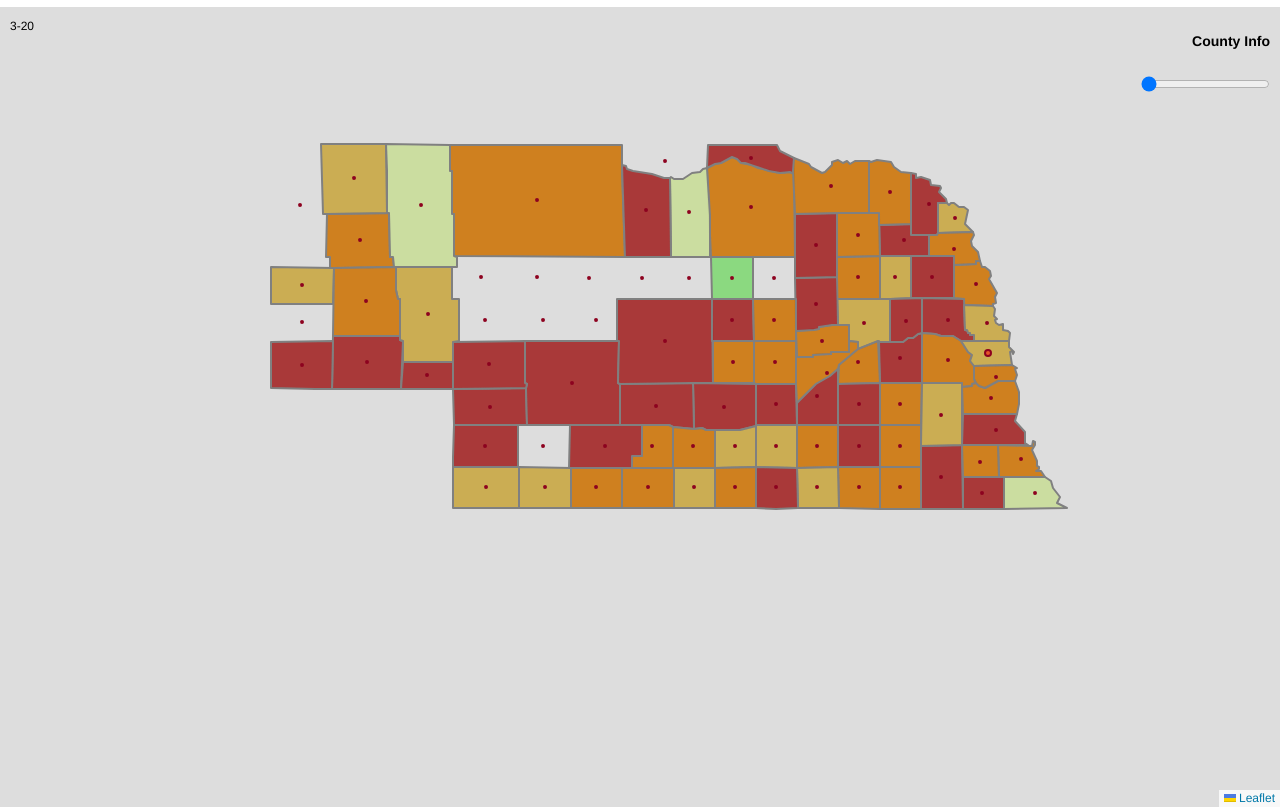
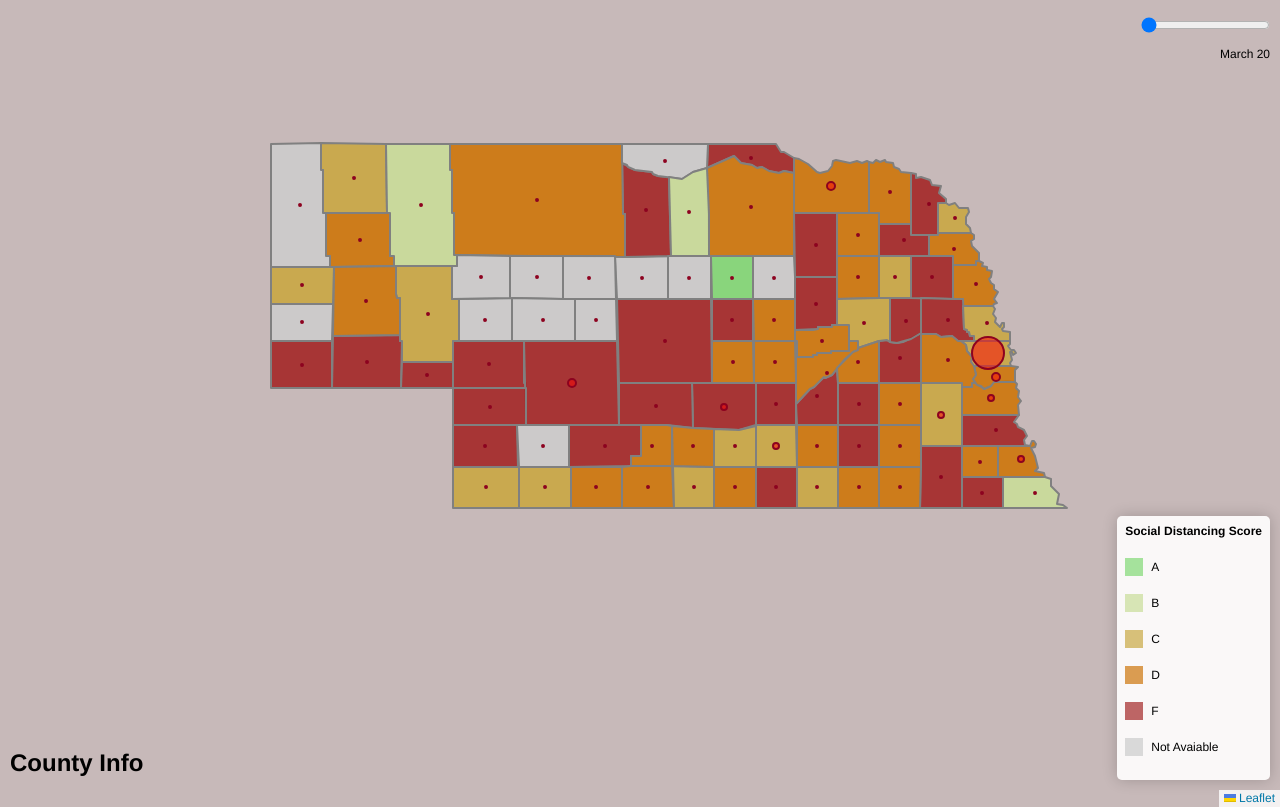
Before and after one commit to mctrann-geography/mctrann-geography.github.io, a plain HTML site: page FP/leaflet.html in a window 1280 px wide. Shown: the part 73-880 px from the top of the page. Drawn offline with nearby package versions, Linux system fonts and the light colour scheme; no server answers.

Commit message:
almost complete map but styling is sh*t

```diff
--- a/FP/leaflet.html
+++ b/FP/leaflet.html
@@ -8,7 +8,15 @@
     <script src="https://unpkg.com/leaflet@1.3.4/dist/leaflet.js" crossorigin=""></script>
     <script src="https://code.jquery.com/jquery-3.3.1.min.js" integrity="sha256-FgpCb/KJQlLNfOu91ta32o/NMZxltwRo8QtmkMRdAu8="
         crossorigin="anonymous"></script>
+    <script src="https://code.jquery.com/ui/1.12.1/jquery-ui.min.js" integrity="sha256-VazP97ZCwtekAsvgPBSUwPFKdrwD3unUfSGVYrahUqU="
+        crossorigin="anonymous"></script>
     <script src="https://cdnjs.cloudflare.com/ajax/libs/jquery/3.3.1/jquery.min.js"></script>
+    <script src="https://mctrann-geography.github.io/FP/data/caseByDate.js"></script>
+    <script src="https://mctrann-geography.github.io/FP/data/sdScoring.js"></script>
+    <script src="https://mctrann-geography.github.io/FP/data/county.js"></script>
+    <script src="https://mctrann-geography.github.io/FP/data/baseLayer.js"></script>
+    <!-- <link href="style/style.css" rel="stylesheet"> -->
+
 </head>
 <style>
     html,
@@ -17,12 +25,17 @@
         padding: 0;
         height: 100%;
     }
+#background{
+    background: #c7b9b9;
 
+}
     #map {
         min-height: 100%
     }
 
     .legend {
+
+
         padding: 6px 8px;
         line-height: 18px;
         background: rgba(255, 255, 255, 0.9);
@@ -39,9 +52,12 @@
         margin-right: 8px;
         opacity: 0.7;
     }
+    .leaflet-container{
+    background: #c7b9b9;
+}
 </style>
 
-<body>
+<body id = "background">
     <h1>Nebraska Counties and Corona-Virus</h1>
     <div id="map"></div>
     <script type="text/javascript">
@@ -53,6 +69,8 @@
         var scoringURL = "https://mctrann-geography.github.io/FP/data/sdScoringF.geojson";
 
         //INTERACTIVE PARTS
+
+        //FIX STLING SO THAT EVEN IF THE SYMBOL IS COVERING A COUNTY THE COUNTY CAN STILL BE HIGHLIGHTED
         function highlightFeature(e) {
             var layer = e.target;
             // console.log(e.target);
@@ -67,9 +85,9 @@
             }
             info.update(layer.feature.properties);
         }
+        //FIXME: reset style goes over the case symbols
         function resetHighlight(e) {
             basemap.resetStyle(e.target);
-            score.resetStyle(e.target);
             info.update("");
         }
         function onEachFeature(feature, layer) {
@@ -89,15 +107,6 @@
                                 '#ccc'
         }
 
-        // function assignStyle(currentStyle, newStyle) {
-        //     currentStyle.setStyle(newStyle);
-        //     currentStyle._recordedStyle = newStyle;
-        // }
-
-        // function reassignStyle(oldStyle) {
-        //     oldStyle.setStyle(oldStyle._recordedStyle);
-        // }
-
         var map = L.map('map', {
             center: [40.8497493, -100],
             zoom: 7,
@@ -106,67 +115,51 @@
             dragging: false,
         });
         map.doubleClickZoom.disable();
-        //import base map with JQUERY
-        var basemap;
 
-        $.getJSON(countyURL).done(
-            function (data) {
-                basemap = L.geoJson(data,
-                    {
-                        style: styleBase,
-                        onEachFeature: onEachFeature
-                        // assignStyle()
-                    }).addTo(map);
-            }
-        )
+        var legend = L.control({ position: 'bottomright' });
+        legend.onAdd = function (map) {
+            var div = L.DomUtil.create('div', 'legend'),
+                grades = ["A", "B", "C", "D", "F", "Not Avaiable"];
+            div.innerHTML = '<b>Social Distancing Score<br><br></b>';
+            for (var i = 0; i < grades.length; i++) {
+                div.innerHTML +=
+                    '<i style="background:' + getColor(grades[i]) + '"></i>' +
+                    grades[i] + '<br><br>'
+            } return div;
+        };
+        legend.addTo(map);
+        //county
+        //TODO: UPDATE POLYGON TYPE
+        var basemap = L.geoJson(base,
+            {
+                style: styleScore,
+                onEachFeature: onEachFeature
+            }).addTo(map);
 
-        //scoring
-        //TODO: how to integrate hover for both county & score layer?
-        //TODO: how to set default style to custom style layers?
-        //issue: missing some counties --> unacast does not have all data default to grey
-        var score;
-        $.getJSON(scoringURL).done(
-            function (data) {
-                score = L.geoJson(data,
-                    {
-                        style: styleScore,
-                        onEachFeature: onEachFeature
-                    }).addTo(map);
-                console.log("score load");
-            }
-        )
 
-        //CASES
-        //TODO: FIX ERROR & SLIDER
-        //import cases
+        var score = L.geoJson(scores, {
+            style: styleScore,
+            onEachFeature: onEachFeature
+        });
+        console.log("score loaded.");
 
+
+
+        //using jquery
         $.getJSON(casesURL).done(
 
             function (data) {
 
                 var info = processData(data);
                 createPropSymbols(info.timestamps, data);
+                // console.log(info.timestamps);
                 createSliderUI(info.timestamps);
 
-                // cases = L.geoJson(data,
-                //     {
-                //         // style: styleBase,
-                //         onEachFeature: onEachFeature,
-                //         pointToLayer: function (feature, latlang) {
-                //             return L.circleMarker(latlang, {
-                //                 color: '#000000',
-                //                 opacity: 1,
-                //                 weight: 2,
-                //                 fillColor: '#ffff8c',
-                //                 fillOpacity: .5,
-                //                 radius: calcRadius(feature.properties) //TODO: properties.{date}??
-                //             }
-                //     }); //ADD TO MAP LATER?
                 console.log("case load");
             }
         );
+
         function processData(data) {
-            // First, initialize the variables to hold the timestamps and min/max population values
             var timestamps = [];  // square brackets to define an array of data
             // because there are multiple timestamps
             var min = Infinity; // for the min, begin with the largest possible value - infinity
@@ -176,18 +169,17 @@
             // Note data is the variable name in the function definition - processData(data)
             for (var feature in data.features) {
                 var properties = data.features[feature].properties;
-
+                // console.log(properties);
                 // At each row, go through the columns/attributes to get the values
                 for (var attribute in properties) {
                     if (attribute != 'county' &&
                         attribute != 'population' &&
                         attribute != 'lat' &&
                         attribute != 'long' &&
+                        attribute != 'geometry' &&
                         attribute != 'aggregate' &&
                         attribute != 'tz' &&
-                        attribute != 'type')   // != means NOT EQUAL TO
-                    // These three columns are NOT recorded
-                    // Modify this part when mapping your own data
+                        attribute != 'type')
                     {
                         if ($.inArray(attribute, timestamps) === -1) { // JQuery in.Array() method searches for a specified value within an array and return its index (or -1 if not found)
                             // here, the new timestamp is only added when it is not already in the array
@@ -207,7 +199,7 @@
             }
             return {
                 timestamps: timestamps,
-                min: min,
+                min: min, //1
                 max: max
             }
         }
@@ -236,7 +228,7 @@
                 }
             }).addTo(map);
 
-            updatePropSymbols(timestamps[0]); // this function is defined below
+            updatePropSymbols(timestamps[0]); //originally LOADS day 1
             // When loaded, the map will first show proportional symbols with the first timestamp's data
         }
         function createSliderUI(timestamps) {
@@ -251,31 +243,33 @@
 
                 // Define the labels of the time slider as an array of strings
                 // Modify this for your data
-                var labels = ["3-20", "3-23", "3-31", "4-2", "4-23"];
-
+                var labels = ["March 20", "March 23", " March 31", "April 2", "April 23"];
+                //'this' is slider object
                 $(slider)
                     .attr({
                         'type': 'range',
-                        'max': timestamps[timestamps.length - 1],
-                        'min': timestamps[0],
+                        'max': timestamps[timestamps.length-1], //NEED TO BE VALUES?
+                        'min': timestamps[0], //NEED TO BE VALUES?
                         'step': 1, // Change this to match the numeric interval between adjacent timestamps
                         'value': String(timestamps[0])
                     })
                     .on('input change', function () {
-                        updatePropSymbols($(this).val().toString()); // automatic update the map for the timestamp
-                        var i = $.inArray(this.value, timestamps);
+                        updatePropSymbols($(this).val().toString());
+                        var i = $.inArray(this.value, timestamps); //trying to return the slot where date is...BUT VALUE IS NOT DATE SO IT CANT FIND IT?
                         $(".temporal-legend").text(labels[i]); // automatic update the label for the timestamp
                     });
+
                 return slider;
+
             }
             sliderControl.addTo(map);
-            createTimeLabel("3-20"); //The starting timestamp label
+            createTimeLabel("March 20"); //The starting timestamp label
         }
 
 
 
         function createTimeLabel(startTimestamp) {
-            var temporalLegend = L.control({ position: 'topleft' }); // same position as the slider
+            var temporalLegend = L.control({ position: 'topright' }); // same position as the slider
             // One more use of L.control !!
             temporalLegend.onAdd = function (map) {
                 var output = L.DomUtil.create("output", "temporal-legend");
@@ -286,31 +280,32 @@
         }
         // The function to update/resize each circle marker according to a value in the time series
         function updatePropSymbols(timestamp) {
-
             casePoint.eachLayer(function (layer) {  // eachLayer() is an Leaflet function to iterate over the layers/points of the map
 
-                var props = layer.feature.properties;   // attributes
+                var props = layer.feature.properties;   // contains each object
                 var radius = calcPropRadius(props[timestamp]); // circle radius, calculation function defined below
+                // console.log( props);
+                // console.log("VALUE of DAY: " + props[timestamp]); //supposed to call on the date attribute in prop object
 
                 // pop-up information (when mouseover) for each city is also defined here
-                var popupContent = props.county + ': ' + timestamp + ' cases: ' + String(props[timestamp]);
+                // var popupContent = props.county + ': ' + ' cases: ' + String(props[timestamp]);
 
                 layer.setRadius(radius);  // Leaflet method for setting the radius of a circle
-                layer.bindPopup(popupContent, { offset: new L.Point(0, -radius) }); // bind the popup content, with an offset
+                // layer.bindPopup(popupContent, { offset: new L.Point(0, -radius) }); // bind the popup content, with an offset
             });
         }
 
         // calculate the radius of the proportional symbols based on area
         function calcPropRadius(attributeValue) {
 
-            var scaleFactor = 0.5;   // the scale factor is used to scale the values; the units of the radius are in meters
+            var scaleFactor = 20;   // the scale factor is used to scale the values; the units of the radius are in meters
             // you may determine the scale factor accordingly based on the range of the values and the mapping scale
             var area = attributeValue * scaleFactor;
 
             return Math.sqrt(area / Math.PI);  // the function return the radius of the circle to be used in the updatePropSymbols()
         }
         //POPUP on side
-        var info = L.control();
+        var info = L.control({ position: 'bottomleft' });
         info.onAdd = function (map) {
             this._div = L.DomUtil.create('div', 'info'); // create a div with a class "info"
             this.update();
@@ -318,38 +313,15 @@
         };
 
         info.update = function (props) {
-            // this._div.innerHTML = '<h4>China/[insert chinese characters] </h4>' +  (props ?
-            //   '<b>' + props.NAME_PY + '</b><br />' props.Deaths + ' death(s)' : '');
-            this._div.innerHTML = '<h3>County Info</h3>' + (props ?
-                '<b>' + props.county_name + '</b><br /> ' + 'Social Distance Score: ' + props.grade_distance
+
+            this._div.innerHTML = '<h1>County Info<h1>' + (props ?
+                '<p><b> County Name: ' + props.NAME10 + '</b> <br />' + ' Social Distance Score:  ' + props.grade_total + "<br /> " + props.Sum_BEDCT + ' hospital beds </p>'
                 : '');
-            console.log(props);
+            // console.log(props);
         };
         info.addTo(map);
 
-        //FIXME: GEOJSON IS NOT UPLODAINGF??s?f/JOSAL/DKFJAOI'FJAO'ESKFJLKM
-        // var basemap = $.ajax({
-        //     url: countyURL,
-        //     dataType: "json",
-        //     success: console.log ("County data successfully loaded."),
-        //     error: function(xhr){
-        //         alert('COUNTIES NOT UPLOADED, you can cry now');
-        //     }
-        // });
-        // $.when(basemap).done(function(){
-        //     var map = L.map('map', {
-        //             center: [40.8497493, -100],
-        //             zoom: 7,
-        //             zoomControl: false,
-        //             scrollWheelZoom: false,
-        //             dragging: false,
-        //         }).setView([40.8497493, -100],7);
 
-        //     var counties = L.geoJSON(counties.responseJSON, {
-        //         style: style,
-        //         onEachFeature: onEachFeature
-        //     }).addTo(map);
-        // })
         function styleScore(feature) {
             return {
                 fillColor: getColor(feature.properties.grade_distance),
@@ -369,7 +341,7 @@
             };
         }
 
-
+//TIP: open refine for converting geojson --> csv
     </script>
 </body>
 
```
